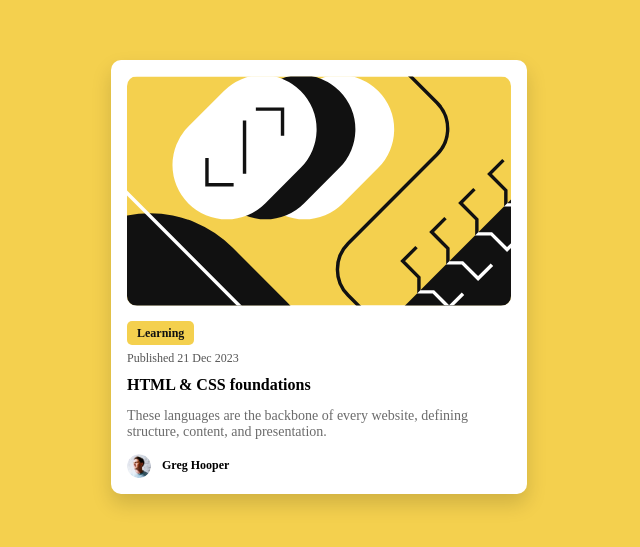
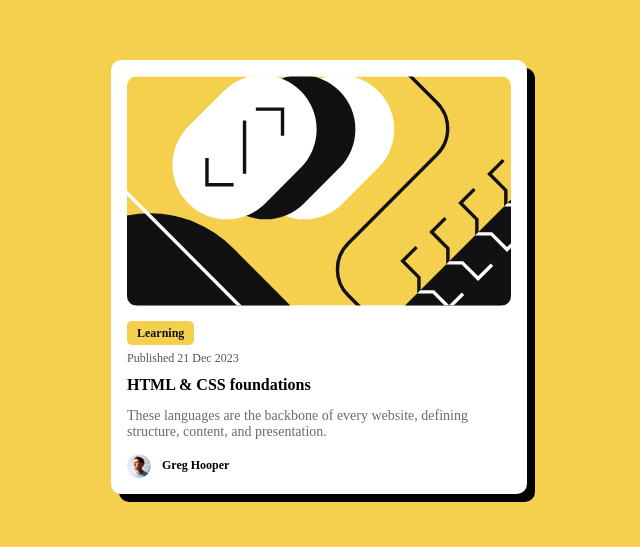
Before and after one commit to niuguy/blog-preview-card-fm, a plain HTML site: page index.html in a window 1280 px wide. Shown: the part 123-670 px from the top of the page, without its empty margins (321-961 px from the left). Drawn offline with Linux system fonts and the light colour scheme.

Commit message:
boxshadow

```diff
--- a/styles.css
+++ b/styles.css
@@ -30,8 +30,7 @@ body {
     height: auto; /* Default height */
     border-radius: 10px;
     overflow: hidden;
-    box-shadow: 0 10px 20px rgba(0, 0, 0, 0.15); /* Enhanced shadow effect */
-    background-color: white;
+    box-shadow: 8px 8px #000000;    background-color: white;
     margin: 20px auto;
     position: relative;
     padding: 16px;
```
